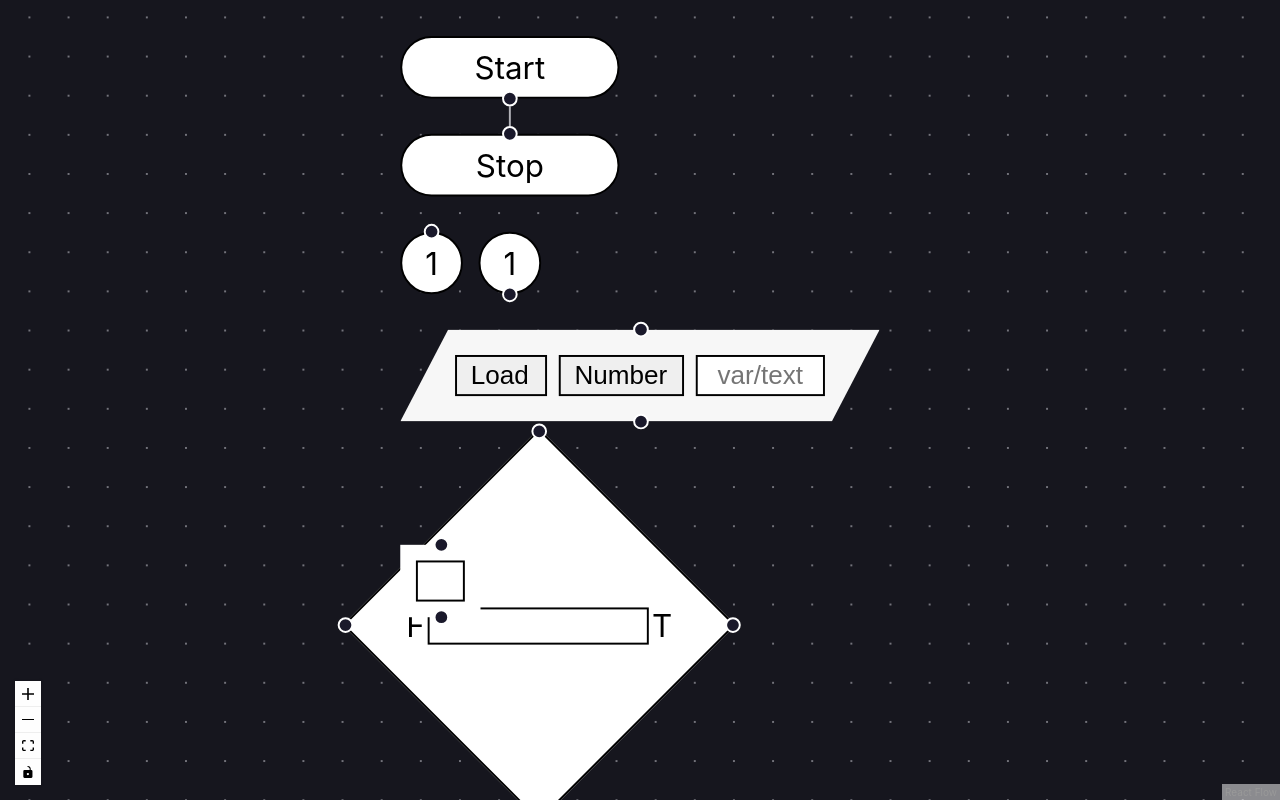
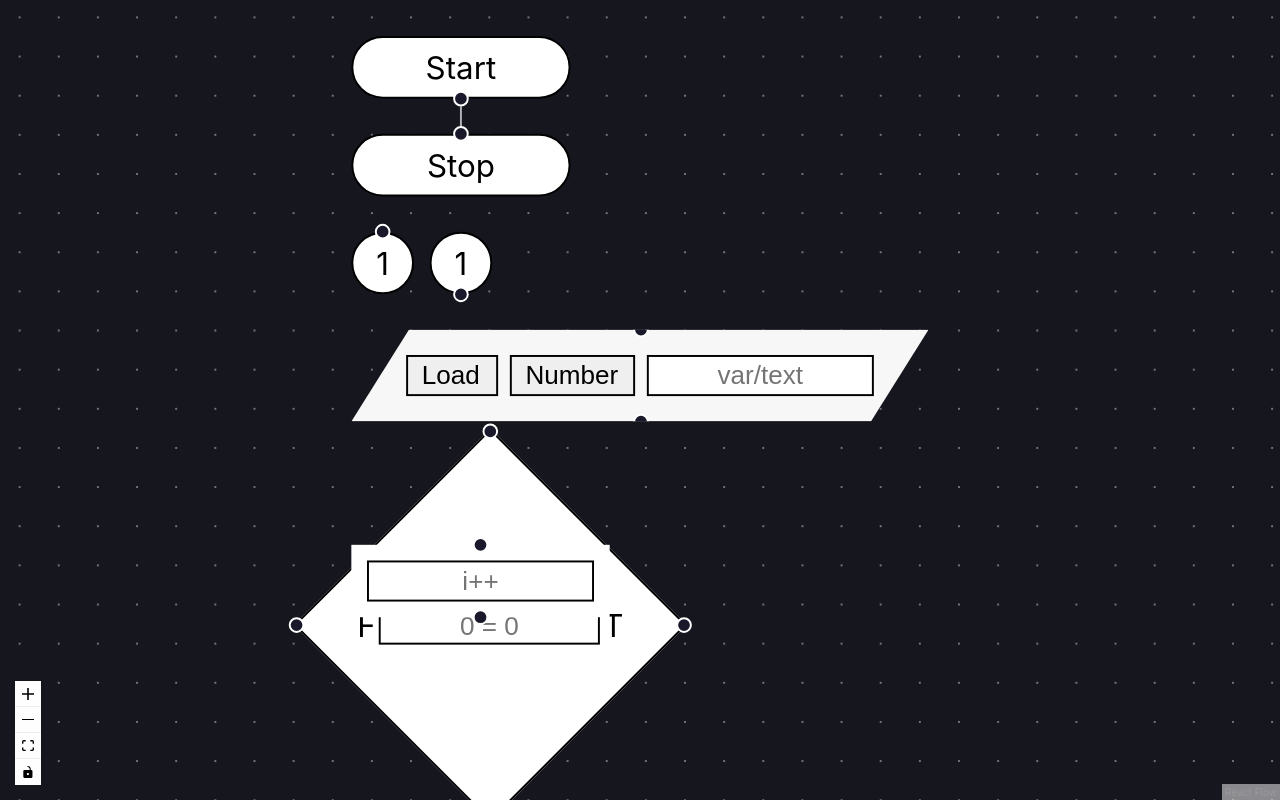
Before and after one commit to RysKowalski/logic-graph-frontend, a React (Create React App) app: page / in a window 1280 px wide. Built offline with nearby package versions, Linux system fonts and the light colour scheme.

Commit message:
updated AutoResizableInput to be able to show spaces a visible symbol, and to have minimum width

```diff
--- a/src/AutoResizableInput.tsx
+++ b/src/AutoResizableInput.tsx
@@ -1,23 +1,41 @@
 import { useEffect, useRef, useState } from "react"
 
-export default function AutoResizableInput() {
+
+type InputArgs = {
+  id?: string
+  placeholder?: string
+  minLength?: number
+  visualizeSpaces?: boolean
+}
+
+export default function AutoResizableInput({ id = "", placeholder = "", minLength = 0, visualizeSpaces = false }: InputArgs) {
   const inputRef = useRef<HTMLInputElement>(null)
   const mirrorRef = useRef<HTMLSpanElement>(null)
+
   const [value, setValue] = useState<string>("")
+  const [focused, setFocused] = useState<boolean>(false)
+
+  const displayValue: string = focused
+    ? value
+    : value.replace(/ /g, "␣")
 
   useEffect((): void => {
     if (!inputRef.current || !mirrorRef.current) return
-    mirrorRef.current.textContent = value || " "
-    inputRef.current.style.width = `${mirrorRef.current.offsetWidth}px`
-  }, [value])
+
+    mirrorRef.current.textContent = displayValue || " "
+    inputRef.current.style.width = `${Math.max(mirrorRef.current.offsetWidth, minLength)}px`
+  }, [displayValue])
 
   return (
     <>
       <input
+        id={id}
+        placeholder={placeholder}
         ref={inputRef}
-        value={value}
-        onChange={e => setValue(e.target.value)}
-        style={{ boxSizing: "content-box" }}
+        value={displayValue}
+        onChange={(e): void => setValue(e.target.value)}
+        onFocus={(): void => setFocused(true)}
+        onBlur={(): void => setFocused(!visualizeSpaces)}
       />
       <span
         ref={mirrorRef}
--- a/src/nodes/IONode.tsx
+++ b/src/nodes/IONode.tsx
@@ -1,5 +1,7 @@
 import { useState } from "react"
 import { Handle, NodeProps, Position } from "@xyflow/react";
+import AutoResizableInput from "../AutoResizableInput";
+
 
 export default function IONode(props: NodeProps) {
   const [operation, setOperation] = useState<"load" | "write">("load")
@@ -42,11 +44,11 @@ export default function IONode(props: NodeProps) {
           {OperationContent(operation)}
         </div>
 
-        <input id="textData" placeholder="var/text" />
+        <AutoResizableInput id="textData" placeholder="var/text" minLength={100} visualizeSpaces={true} />
 
+        <Handle type="target" position={Position.Top} />
+        <Handle type="source" position={Position.Bottom} />
       </div>
-      <Handle type="target" position={Position.Top} />
-      <Handle type="source" position={Position.Bottom} />
     </div>
   )
 }
--- a/src/nodes/IfNode.tsx
+++ b/src/nodes/IfNode.tsx
@@ -8,7 +8,7 @@ export default function IFNode(props: NodeProps) {
     <div className="IF-node-wrapper">
       <div className="IF-node">
         <label htmlFor="text">F</label>
-        <input id="expression" name="expression" />
+        <input id="expression" name="expression" placeholder="0 = 0" />
         <label htmlFor="text">T</label>
       </div>
       <Handle type="target" position={Position.Top} style={topHandleStyle} id="input" />
--- a/src/nodes/Nodes.css
+++ b/src/nodes/Nodes.css
@@ -53,7 +53,6 @@
   padding: 2px;
 }
 
-
 .IO-node {
   font-size: 12px;
   padding: 10px;
--- a/src/nodes/OperationsNode.tsx
+++ b/src/nodes/OperationsNode.tsx
@@ -4,7 +4,7 @@ import AutoResizableInput from "../AutoResizableInput";
 export default function OperationNode(props: NodeProps) {
   return (
     <div className="operation-node">
-      <AutoResizableInput />
+      <AutoResizableInput placeholder="i++" minLength={100} />
       <Handle type="target" position={Position.Top} />
       <Handle type="source" position={Position.Bottom} />
     </div>
```
Also changed, not shown: 1 other file (tests, documents, lock files or other folders).
